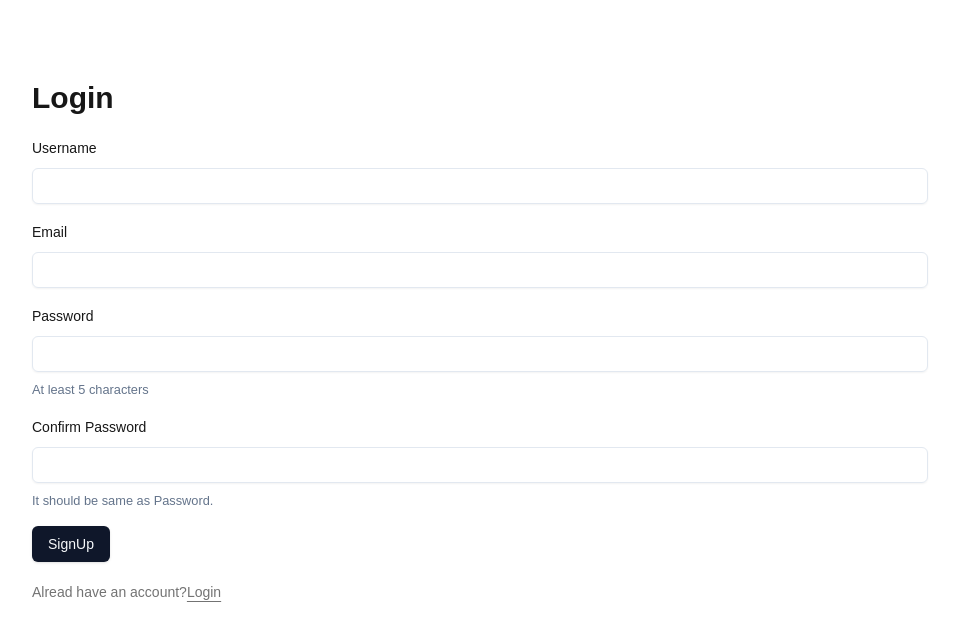
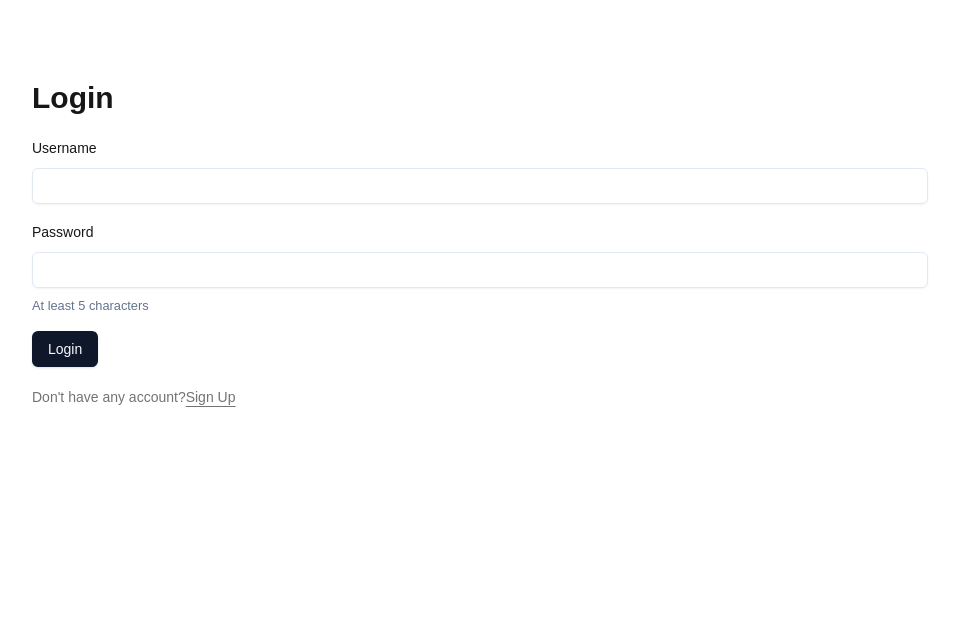
Before and after one commit to sachinsiddhu112/kanbanBoard, a Next.js app in the folder client/: page /login in a window 1280 px wide. Shown: the top 638 px of the page, without its empty margins (160-1119 px from the left). Built offline with nearby package versions, Linux system fonts and the light colour scheme.

Commit message:
backen complete,context api complete

```diff
--- a/client/src/app/arrangeTasks/[userId]/page.tsx
+++ b/client/src/app/arrangeTasks/[userId]/page.tsx
@@ -1,12 +1,27 @@
 'use client'
 import { Button } from '@/components/ui/button';
 import { Card, CardDescription, CardHeader, CardTitle } from '@/components/ui/card';
-import React from 'react'
+import React, { useEffect, useState } from 'react'
 import { DragDropContext, Draggable, Droppable } from '@hello-pangea/dnd';
 
 import { useTasks } from '@/contexts/taskContext';
 export default function EditTask({ params }: { params: { userId: string } }) {
+    interface Task {
+        title: string;
+        description: string;
+        status: string;
+        priority: string;
+        dueDate: Date;
+      }
+    const [toDoTasks, setToDoTasks] = useState<Task[] |[]>([])
+   const { fetchAllTasks,allTasks } = useTasks();
 
+   useEffect(() => {
+    if(sessionStorage.getItem('auth-token')){
+        fetchAllTasks();
+    }
+
+   },[])
 
     const data = [
         {
--- a/client/src/app/login/page.tsx
+++ b/client/src/app/login/page.tsx
@@ -1,4 +1,4 @@
-import LoginForm from "@/components/SignUpForm";
+import LoginForm from "@/components/LoginForm";
 import Link from "next/link";
 import React from 'react'
 
@@ -9,8 +9,8 @@ export default function Login() {
         <div className="mb-8 flex flex-col gap-5">
             <h1 className="text-3xl font-semibold">Login</h1>
             <LoginForm/>
-            <p className="text-sm text-neutral-500">Alread have an account?
-                 <Link href='/signup' className="underline underline-offset-4">Login</Link></p>
+            <p className="text-sm text-neutral-500">Don't have any account?
+                 <Link href='/signup' className="underline underline-offset-4">Sign Up</Link></p>
         </div>
     </section>
    </main>
--- a/client/src/app/page.tsx
+++ b/client/src/app/page.tsx
@@ -1,9 +1,79 @@
-import Image from "next/image";
+'use client'
 
+import React, { useEffect, useState } from 'react';
+import { useTasks } from '@/contexts/taskContext';
+import { Button } from '@/components/ui/button';
 export default function Home() {
+  interface Task {
+    title: string;
+    description: string;
+    status: string;
+    priority: string;
+    dueDate: Date;
+  }
+  const [tasks, setTasks] = useState<Task[]>([]);
+  const [noOfToDoTasks, setNoOfToDoTasks] = useState(0);
+  const [noOfInProgTasks, setNoOfInProgTasks] = useState(0);
+  const [noOfDoneTasks, setNoOfDoneTasks] = useState(0);
+  const { fetchAllTasks } = useTasks();
+
+  useEffect(() => {
+    if (sessionStorage.getItem('auth-token')) {
+      const fetchTasks = async () => {
+        const fetchedTasks = await fetchAllTasks();
+        setTasks(fetchedTasks);
+        let todo = 0, inProg = 0, done = 0;
+        fetchedTasks.map((task) => {
+
+          if (task.status == 'To Do') {
+            todo++;
+          }
+          else if (task.status == 'In Progress') {
+            inProg++;
+          }
+          else {
+            done++;
+          }
+        })
+        setNoOfDoneTasks(done);
+        setNoOfInProgTasks(inProg);
+        setNoOfToDoTasks(todo);
+      }
+      fetchTasks();
+    }
+
+  }, [])
   return (
-    <div className="grid grid-rows-[20px_1fr_20px] items-center justify-items-center min-h-screen p-8 pb-20 gap-16 sm:p-20 font-[family-name:var(--font-geist-sans)]">
-    <h1>Hello very first time</h1>
+    <div className="flex flex-col gap-10 w-full h-screen">
+      <nav className='w-full h-fit p-5'>
+        <span className='hover:bg-slate-900 cursor-pointer p-3 m-7 rounded-md'>Task Manager</span>
+      </nav>
+      <section className='flex w-[90%] h-fit bg-[#232536] p-2 m-auto
+      justify-between  items-center gap-5 rounded-md '>
+        <div className='flex flex-col gap-2 w-fit h-fit p-5 m-3 bg-gray-900 rounded-md'>
+          <span>{`All Tasks : ${tasks.length}`}</span>
+          <span>{`To Do : ${noOfToDoTasks}`}</span>
+          <span>{`In Progress : ${noOfInProgTasks}`}</span>
+          <span>{`Done : ${noOfDoneTasks}`}</span>
+        </div>
+        <div className='flex gap-5 m-2'>
+          <Button variant='outline'>
+            New
+          </Button>
+          <Button variant="outline" >
+            Manage
+          </Button>
+        </div>
+      </section>
+      <section className='flex flex-wrap justify-start'>
+        {
+          tasks.map((task,ind) => (
+            <div>
+
+            </div>
+          ))
+        }
+      </section>
 
     </div>
   );
--- a/client/src/components/InputFormField.tsx
+++ /dev/null
@@ -1,39 +0,0 @@
-import { zodResolver } from '@hookform/resolvers/zod'
-import React from 'react'
-import { Control, FieldPath, useForm } from 'react-hook-form'
-import { z } from 'zod'
-import { Form, FormControl, FormDescription, FormField, FormItem, FormLabel, FormMessage } from './ui/form'
-import { formSchema } from './SignUpForm'
-import { Input } from './ui/input'
-interface InputFormFieldProps {
-    name: FieldPath<z.infer<typeof formSchema>>;
-    label: string,
-    placeholder: string,
-    description?: string,
-    inputType?: string,
-    formControl: Control<z.infer<typeof formSchema>, any>
-}
-
-
-
-export const InputFormField: React.FC<InputFormFieldProps> = ({
-    name, label, placeholder, description, inputType, formControl
-}) => {
-    return (
-        <FormField
-            control={formControl}
-            name={name}
-            render={({ field }) => (
-                <FormItem>
-                    <FormLabel>
-                        {label}
-                    </FormLabel>
-                    <FormControl>
-                        <Input  type={inputType || 'text'} {...field} />
-                    </FormControl>
-                    {description && <FormDescription>{description}</FormDescription>}
-                    <FormMessage />
-                </FormItem>
-            )} />
-    )
-}
--- a/client/src/components/LoginForm.tsx
+++ b/client/src/components/LoginForm.tsx
@@ -2,17 +2,19 @@
 
 import { zodResolver } from '@hookform/resolvers/zod'
 import React from 'react'
-import {  useForm } from 'react-hook-form'
+import {  useForm,FieldPath,Control } from 'react-hook-form'
 import { z } from 'zod'
-import { Form } from './ui/form'
+import { Form, FormControl, FormDescription, FormField, FormItem, FormLabel, FormMessage } from './ui/form'
 import { Button } from './ui/button'
-import {InputFormField} from "./InputFormField"
+import { Input } from './ui/input'
 
 
-export const formSchema = z.object({
+
+ const formSchema = z.object({
     username: z.string().max(20),
     password: z.string().min(5),
 })
+
 export default function LoginForm() {
     const form = useForm<z.infer<typeof formSchema>>({
         resolver: zodResolver(formSchema),
@@ -22,8 +24,27 @@ export default function LoginForm() {
         },
     })
 
-    const onSubmit = (values: z.infer<typeof formSchema>) => {
-        console.log(values);
+    const onSubmit = async (values: z.infer<typeof formSchema>) => {
+        const host = process.env.NEXT_PUBLIC_HOST;
+        try{
+            const response = await fetch(`http://localhost:8001/auth/login`,{
+                method:'POST',
+                headers:{
+                    'Content-Type':'application/json'
+                },
+                body:JSON.stringify(values)
+            })
+            const data = await response.json();
+            if(response.status == 200){
+                sessionStorage.setItem('auth-token',data.authToken);
+                sessionStorage.setItem('user',data.user);
+            }else{
+                alert(data.error)
+            }
+        }
+        catch(err){
+            alert(err);
+        }
     }
     return (
         <Form {...form}>
@@ -48,3 +69,33 @@ export default function LoginForm() {
         </Form>
     )
 }
+
+interface InputFormFieldProps {
+    name: FieldPath<z.infer<typeof formSchema>>;
+    label: string,
+    placeholder: string,
+    description?: string,
+    inputType?: string,
+    formControl: Control<z.infer<typeof formSchema>, any>
+}
+const InputFormField: React.FC<InputFormFieldProps> = ({
+    name, label, placeholder, description, inputType, formControl
+}) => {
+    return (
+        <FormField
+            control={formControl}
+            name={name}
+            render={({ field }) => (
+                <FormItem>
+                    <FormLabel>
+                        {label}
+                    </FormLabel>
+                    <FormControl>
+                        <Input  type={inputType || 'text'} {...field} />
+                    </FormControl>
+                    {description && <FormDescription>{description}</FormDescription>}
+                    <FormMessage />
+                </FormItem>
+            )} />
+    )
+}
--- a/client/src/components/SignUpForm.tsx
+++ b/client/src/components/SignUpForm.tsx
@@ -2,11 +2,11 @@
 
 import { zodResolver } from '@hookform/resolvers/zod'
 import React from 'react'
-import {  useForm } from 'react-hook-form'
+import {  useForm,FieldPath, Control } from 'react-hook-form'
 import { z } from 'zod'
-import { Form } from './ui/form'
 import { Button } from './ui/button'
-import {InputFormField} from "./InputFormField"
+import { Input } from './ui/input'
+import { Form, FormControl, FormDescription, FormField, FormItem, FormLabel, FormMessage } from './ui/form'
 
 export const formSchema = z.object({
     email: z.string().email(),
@@ -25,8 +25,28 @@ export default function SignUpForm() {
         },
     })
 
-    const onSubmit = (values: z.infer<typeof formSchema>) => {
-        console.log(values);
+    const onSubmit = async (values: z.infer<typeof formSchema>) => {
+
+        const host = process.env.NEXT_PUBLIC_HOST;
+        try{
+            const response = await fetch(`${host}/auth/signup`,{
+                method:'POST',
+                headers:{
+                    'Content-Type':'application/json'
+                },
+                body:JSON.stringify(values)
+            })
+            const data = await response.json();
+            if(response.status == 200){
+                sessionStorage.setItem('user',data.user);
+                sessionStorage.setItem('auth-token',data.authToken);
+            }else{
+                alert(data.error);
+            }
+        }
+        catch(err){
+            alert(err);
+        }
     }
     return (
         <Form {...form}>
@@ -67,3 +87,33 @@ export default function SignUpForm() {
         </Form>
     )
 }
+
+interface InputFormFieldProps {
+    name: FieldPath<z.infer<typeof formSchema>>;
+    label: string,
+    placeholder: string,
+    description?: string,
+    inputType?: string,
+    formControl: Control<z.infer<typeof formSchema>, any>
+}
+const InputFormField: React.FC<InputFormFieldProps> = ({
+    name, label, placeholder, description, inputType, formControl
+}) => {
+    return (
+        <FormField
+            control={formControl}
+            name={name}
+            render={({ field }) => (
+                <FormItem>
+                    <FormLabel>
+                        {label}
+                    </FormLabel>
+                    <FormControl>
+                        <Input  type={inputType || 'text'} {...field} />
+                    </FormControl>
+                    {description && <FormDescription>{description}</FormDescription>}
+                    <FormMessage />
+                </FormItem>
+            )} />
+    )
+}
--- a/client/src/contexts/taskContext.tsx
+++ b/client/src/contexts/taskContext.tsx
@@ -1,6 +1,6 @@
 "use client"
 
-import React, { createContext, useState, ReactNode, useContext } from "react";
+import React, { createContext, useState, ReactNode, useContext, useEffect } from "react";
 
 // Interface for a single Task
 interface Task {
@@ -20,14 +20,24 @@ interface updateTaskPropsType {
 // Interface for the context
 interface TasksContextType {
   allTasks: Task[];  // Array of tasks
-  fetchAllTasks: () => void;
+  fetchAllTasks: () => Promise<Task[]>;
   updateTask: (id:String, { title, description, status, priority, dueDate }: updateTaskPropsType) => Promise<boolean>;
   deleteTask: () => void;
 }
 
 // Create the context with a default of undefined
 const TasksContext = createContext<TasksContextType | undefined>(undefined);
-export const useTasks = () => useContext(TasksContext)
+
+export const useTasks = () =>{
+  const context = useContext(TasksContext);
+
+  if (context === undefined) {
+    throw new Error("useTasksContext must be used within a TasksContextProvider");
+  }
+
+  return context;
+}
+
 interface TasksContextProviderProps {
   children: ReactNode;  // Type for children prop
 }
@@ -36,6 +46,8 @@ interface TasksContextProviderProps {
 export const TasksContextProvider: React.FC<TasksContextProviderProps> = ({ children }) => {
   const [allTasks, setAllTasks] = useState<Task[]>([]);  // Typing for tasks array
   const host = "http://localhost:8001/tasks";
+
+
 
   // Fetch all tasks from the server
   const fetchAllTasks = async () => {
@@ -48,9 +60,11 @@ export const TasksContextProvider: React.FC<TasksContextProviderProps> = ({ chil
     });
 
     const json = await response.json();
-    setAllTasks(json);  // Assuming response is an array of tasks
+    setAllTasks(json);
+    return json; // Assuming response is an array of tasks
   };
 
+  console.log('taskcontext',allTasks)
   // Placeholder for updateTask
 
   const updateTask = async (id: String, { title, description, status, priority, dueDate }: updateTaskPropsType) => {
```
Also changed, not shown: 2 other files (tests, documents, lock files or other folders).
